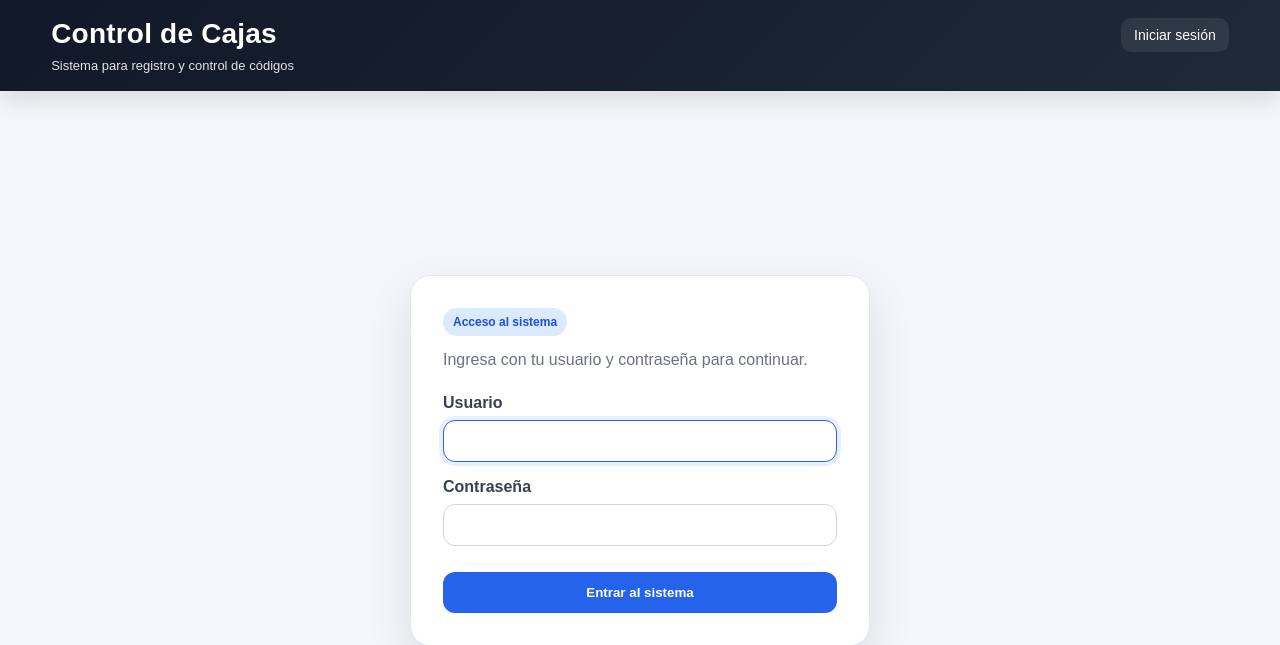
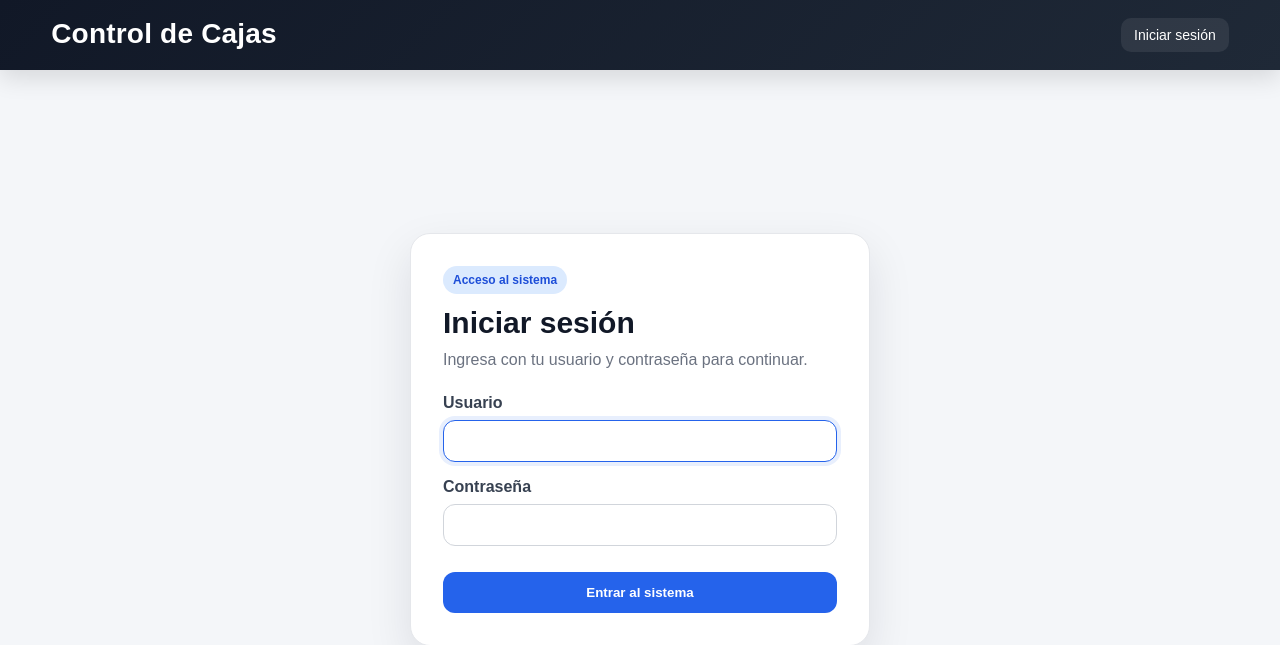
Before and after one commit to wiliancabel-creator/control-cajas, a Django app: page /login/ in a window 1280 px wide. Shown: the top 645 px of the page. Run offline with Django 5.2, Linux system fonts and the light colour scheme.

Commit message:
migracion

```diff
--- a/cajas/templates/cajas/base.html
+++ b/cajas/templates/cajas/base.html
@@ -22,7 +22,7 @@
                 <div class="brand-title-row">
                     <h1 class="logo">Control de Cajas</h1>
                 </div>
-                <p class="logo-subtitle">Sistema para registro y control de códigos</p>
+
 
                 {% if user.is_authenticated %}
                     <div class="user-company-info">
--- a/cajas/templates/cajas/login.html
+++ b/cajas/templates/cajas/login.html
@@ -7,7 +7,7 @@
         <div class="login-card">
             <div class="login-header">
                 <span class="login-badge">Acceso al sistema</span>
-
+                <h2>Iniciar sesión</h2>
                 <p>Ingresa con tu usuario y contraseña para continuar.</p>
             </div>
 
```
